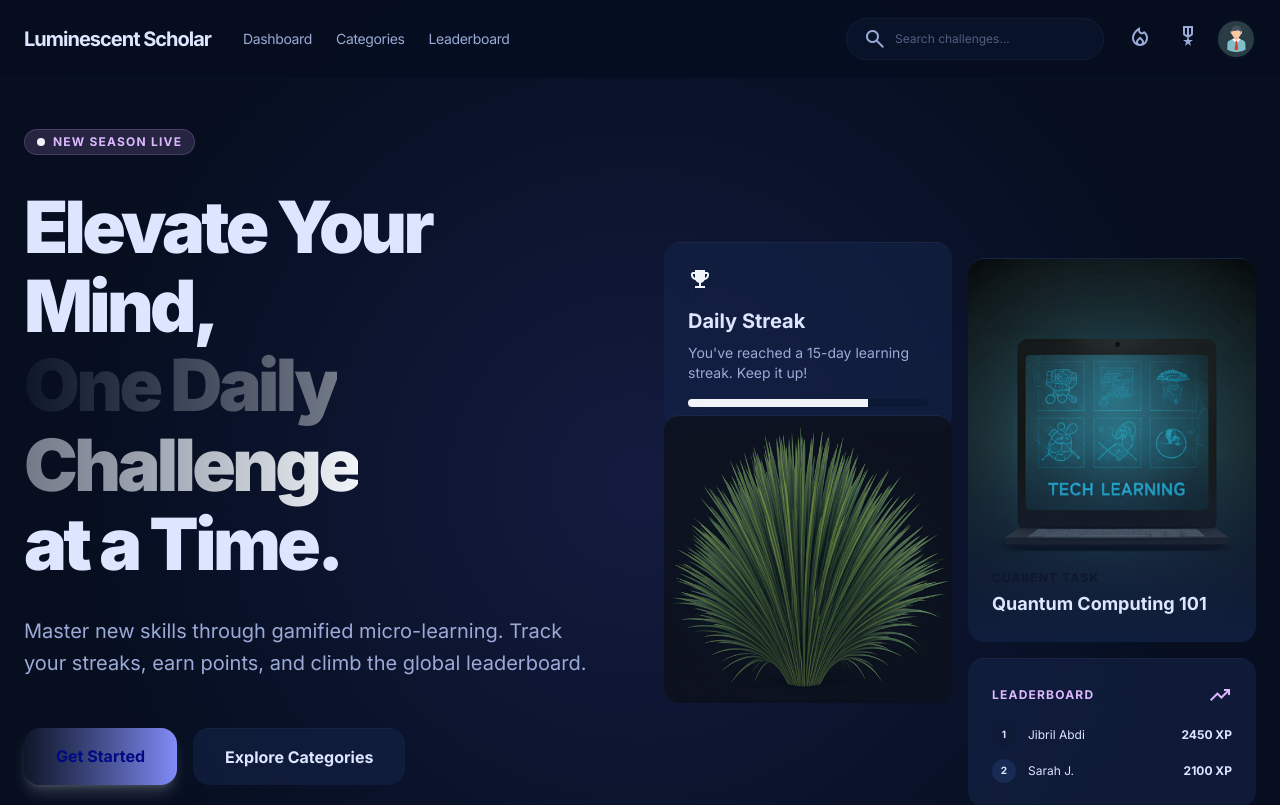
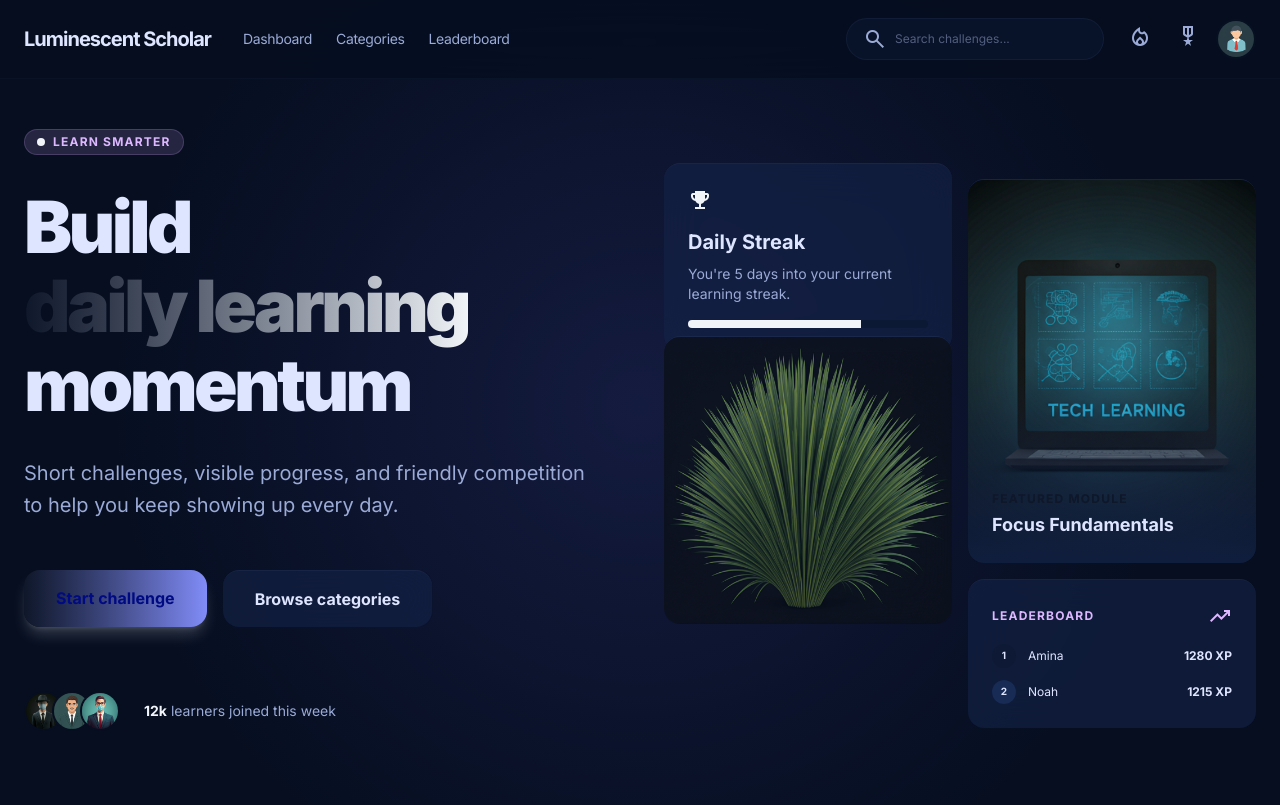
Before and after one commit to Sifen-tesfaye/Micro_Learning_Challenge_App-, a React (Vite) app: page / in a window 1280 px wide. Shown: the top 805 px of the page. Built offline with nearby package versions, Linux system fonts and the light colour scheme.

Commit message:
fix some issue with the hero section

```diff
--- a/src/components/features/landing/HeroSection.jsx
+++ b/src/components/features/landing/HeroSection.jsx
@@ -1,20 +1,57 @@
+import { Link } from "react-router-dom";
 import avatar1 from "../../../assets/images/avatar1_icon.png";
 import avatar2 from "../../../assets/images/avatar2_icon.png";
 import avatar3 from "../../../assets/images/avatar3_icon.png";
-import streakCover from "../../../assets/images/streak.png";
-import moduleCover from "../../../assets/images/module_main.png";
+import streakPreview from "../../../assets/images/streak.png";
+import modulePreview from "../../../assets/images/module_main.png";
+
+const defaultHeroContent = {
+  badge: "Learn smarter",
+  titleLines: ["Build", "daily learning", "momentum"],
+  description:
+    "Short challenges, visible progress, and friendly competition to help you keep showing up every day.",
+  primaryCta: {
+    label: "Start challenge",
+    to: "/dashboard",
+  },
+  secondaryCta: {
+    label: "Browse categories",
+    to: "/categories",
+  },
+  communityLabel: "12k learners joined this week",
+  avatars: [avatar1, avatar2, avatar3],
+  streakCard: {
+    description: "You're 5 days into your current learning streak.",
+    progressWidth: "72%",
+  },
+  moduleCard: {
+    image: modulePreview,
+    label: "Featured module",
+    moduleName: "Focus Fundamentals",
+  },
+  leaderboard: [
+    { name: "Amina", xp: 1280 },
+    { name: "Noah", xp: 1215 },
+  ],
+  streakImage: streakPreview,
+};
 
 export default function HeroSection({
-  moduleImage = moduleCover,
-  streakImage = streakCover,
-  leaderboard = [
-    { name: "Jibril Abdi", xp: 2450 },
-    { name: "Sarah J.", xp: 2100 },
-  ],
-  moduleName = "Quantum Computing 101",
+  badge = defaultHeroContent.badge,
+  titleLines = defaultHeroContent.titleLines,
+  description = defaultHeroContent.description,
+  primaryCta = defaultHeroContent.primaryCta,
+  secondaryCta = defaultHeroContent.secondaryCta,
+  communityLabel = defaultHeroContent.communityLabel,
+  avatars = defaultHeroContent.avatars,
+  streakCard = defaultHeroContent.streakCard,
+  moduleCard = defaultHeroContent.moduleCard,
+  leaderboard = defaultHeroContent.leaderboard,
+  streakImage = defaultHeroContent.streakImage,
 }) {
   const avatarClass =
     "w-10 h-10 rounded-full border-2 border-surface object-cover";
+  const [communityCount, ...communityRest] = communityLabel.split(" ");
 
   return (
     <section className="relative pt-32 pb-20 px-6 overflow-hidden hero-gradient">
@@ -24,46 +61,58 @@ export default function HeroSection({
           <div className="inline-flex items-center gap-2 px-3 py-1 rounded-full bg-tertiary-container/15 border border-tertiary-container/20">
             <span className="w-2 h-2 rounded-full bg-secondary" />
             <span className="text-xs font-bold uppercase tracking-widest text-tertiary">
-              New Season Live
+              {badge}
             </span>
           </div>
 
           <h1 className="text-5xl md:text-7xl font-black tracking-tighter text-on-surface leading-[1.1]">
-            Elevate Your Mind, <br />
+            {titleLines?.[0]} <br />
             <span className="text-transparent bg-clip-text bg-gradient-to-r from-primary to-secondary">
-              One Daily Challenge
+              {titleLines[1]}
             </span>
             <br />
-            at a Time.
+            {titleLines[2]}
           </h1>
 
           <p className="text-lg md:text-xl text-on-surface-variant max-w-xl leading-relaxed">
-            Master new skills through gamified micro-learning. Track your
-            streaks, earn points, and climb the global leaderboard.
+            {description}
           </p>
 
           {/* Buttons */}
           <div className="flex flex-wrap gap-4 pt-4">
-            <button className="px-8 py-4 bg-gradient-to-r from-primary to-primary-container text-on-primary font-bold rounded-2xl shadow-lg shadow-secondary/20 hover:brightness-110 transition-all active:scale-95 cursor-pointer">
-              Get Started
-            </button>
+            <Link
+              className="px-8 py-4 bg-gradient-to-r from-primary to-primary-container text-on-primary font-bold rounded-2xl shadow-lg shadow-secondary/20 hover:brightness-110 transition-all active:scale-95 cursor-pointer"
+              to={primaryCta.to}
+            >
+              {primaryCta.label}
+            </Link>
 
-            <button className="px-8 py-4 glass-card text-on-surface font-bold rounded-2xl hover:bg-surface-bright/0   transition-all active:scale-95 cursor-pointer ">
-              Explore Categories
-            </button>
+            <Link
+              className="px-8 py-4 glass-card text-on-surface font-bold rounded-2xl hover:bg-surface-bright/0 transition-all active:scale-95 cursor-pointer"
+              to={secondaryCta.to}
+            >
+              {secondaryCta.label}
+            </Link>
           </div>
 
           {/* User Avatars */}
           <div className="flex items-center gap-6 pt-8">
             <div className="flex -space-x-3">
-              <img alt="User avatar" className={avatarClass} src={avatar1} />
-              <img alt="User avatar" className={avatarClass} src={avatar2} />
-              <img alt="User avatar" className={avatarClass} src={avatar3} />
+              {avatars.map((avatar, index) => (
+                <img
+                  key={avatar}
+                  alt={`User avatar ${index + 1}`}
+                  className={avatarClass}
+                  src={avatar}
+                />
+              ))}
             </div>
 
             <p className="text-sm text-on-surface-variant">
-              <span className="text-secondary font-bold">12k+</span> Scholars
-              learning today
+              <span className="text-secondary font-bold">
+                {communityCount}
+              </span>{" "}
+              {communityRest.join(" ")}
             </p>
           </div>
         </div>
@@ -84,11 +133,14 @@ export default function HeroSection({
               <h3 className="text-xl font-bold mb-2">Daily Streak</h3>
 
               <p className="text-sm text-on-surface-variant">
-                You've reached a 15-day learning streak. Keep it up!
+                {streakCard.description}
               </p>
 
               <div className="mt-4 h-2 w-full bg-surface-container rounded-full overflow-hidden">
-                <div className="h-full bg-secondary w-3/4" />
+                <div
+                  className="h-full bg-secondary"
+                  style={{ width: streakCard.progressWidth }}
+                />
               </div>
             </div>
 
@@ -108,13 +160,13 @@ export default function HeroSection({
               <img
                 alt="Learning technology"
                 className="w-full h-full object-cover"
-                src={moduleImage}
+                src={moduleCard.image}
               />
               <div className="absolute inset-0 bg-gradient-to-t from-surface-container-high via-transparent to-transparent p-6 flex flex-col justify-end">
                 <span className="text-xs font-bold uppercase tracking-widest text-primary mb-1">
-                  Current Task
+                  {moduleCard.label}
                 </span>
-                <h4 className="text-lg font-bold">{moduleName}</h4>
+                <h4 className="text-lg font-bold">{moduleCard.moduleName}</h4>
               </div>
             </div>
 
```
